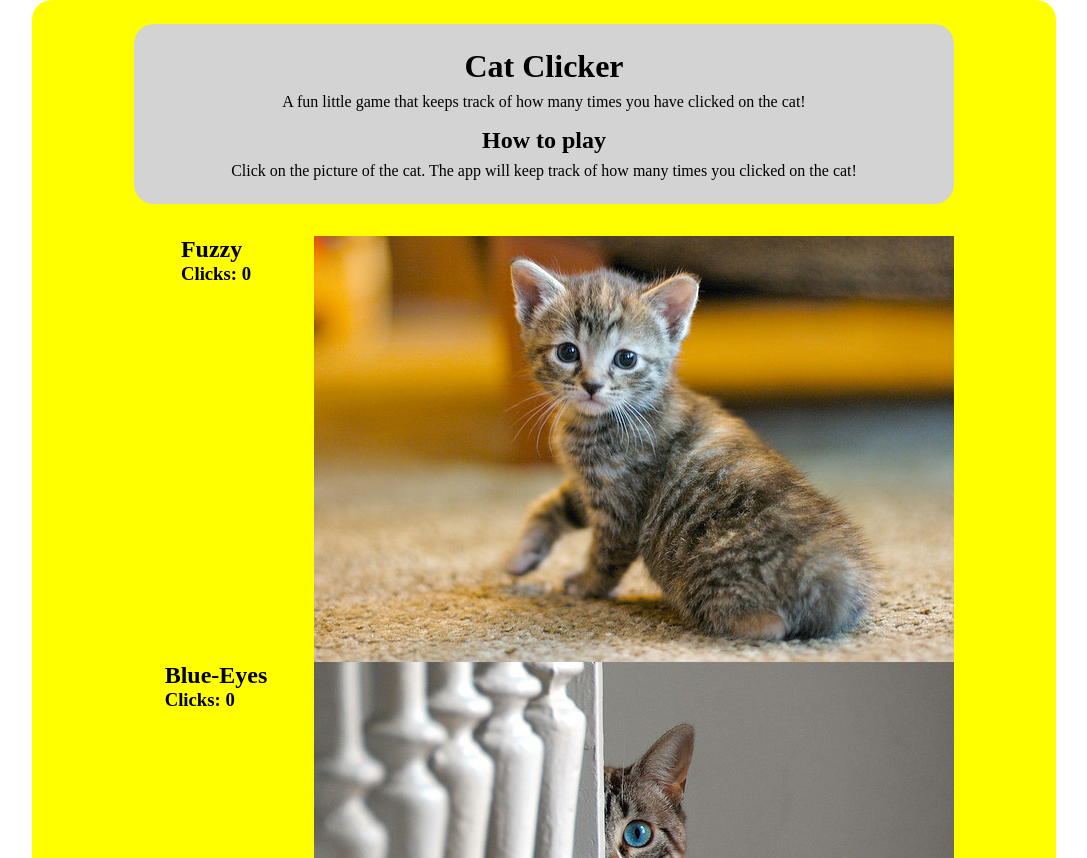
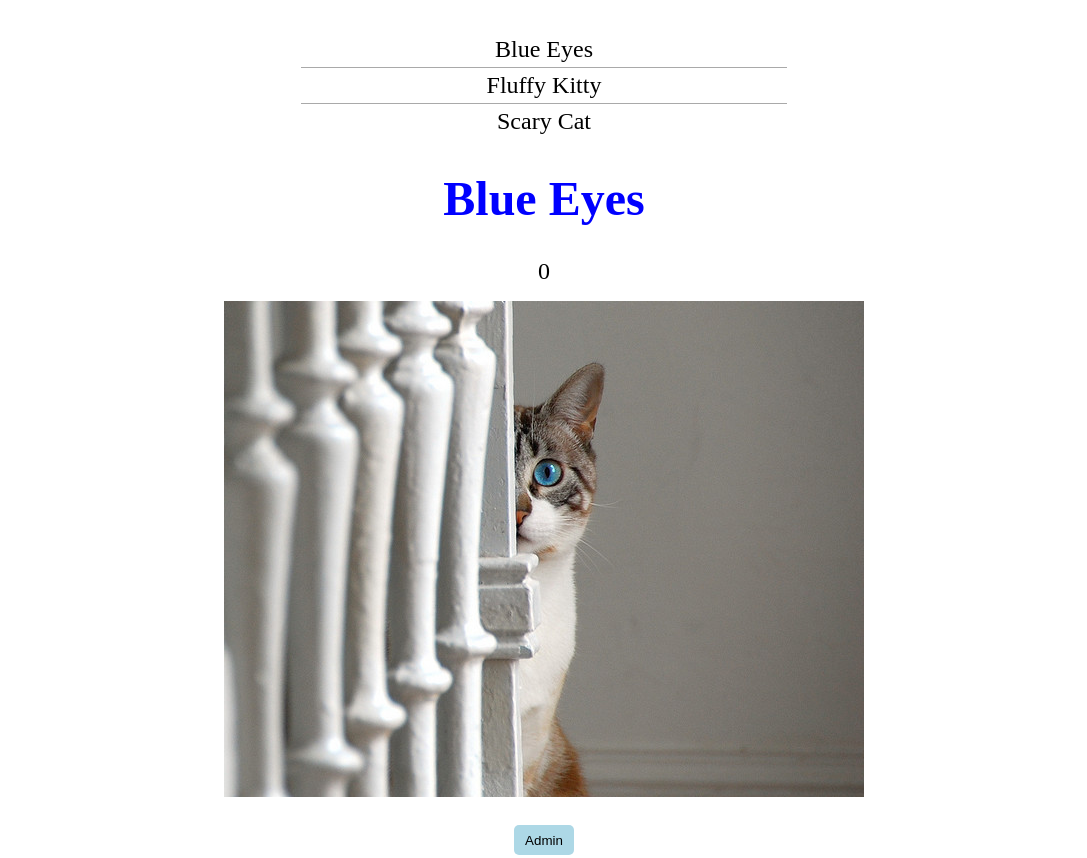
Before and after one commit to DavidHoffman80/CatClicker, a website: page Source/index.html in a window 1280 px wide. Shown: the top 858 px of the page, without its empty margins (96-1183 px from the left). Drawn offline with nearby package versions, Linux system fonts and the light colour scheme; files that its build step writes are made by us from their sources.

Commit message:
Final product using MOV concept

```diff
--- a/Source/index.html
+++ b/Source/index.html
@@ -8,22 +8,24 @@
   <title>Cat Clicker</title>
 </head>
 <body>
-
-  <div class="card-cont">
-    <header class="header">
-      <h1 class="app-title">Cat Clicker</h1>
-      <p class="app-info">
-        A fun little game that keeps track of how many times you have clicked on the cat!
-      </p>
-      <h2 class="game-info-title">How to play</h2>
-      <p class="game-info">
-        Click on the picture of the cat. The app will keep track of how many times you clicked on the cat!
-      </p>
-    </header>
-    <section class="click-info-cont"></section>
+  <ul id="cat-list"></ul>
+  <div id="cat">
+    <h1 id="cat-name"></h2>
+    <div id="cat-count"></div>
+    <img src="" alt="A picture of a cute cat" id="cat-img">
+  </div>
+  <div id="admin-area">
+    <button id="admin">Admin</button>
+    <form id="update-pic-info">
+      <label for="pic-name">Picture Name:</label>
+      <input type="text" name="pic_name" id="pic-name">
+      <label for="click-count">Click Count:</label>
+      <input type="text" name="click_count" id="click-count">
+      <button type="submit" id="saveBtn">Save</button>
+      <button type="reset" id="cancelBtn">Cancel</button>
+    </form>
   </div>
 
-  <script src="https://code.jquery.com/jquery-3.3.1.min.js" integrity="sha256-FgpCb/KJQlLNfOu91ta32o/NMZxltwRo8QtmkMRdAu8=" crossorigin="anonymous"></script>
   <script src="js/main.js"></script>
 
 </body>
--- a/Source/js/js.js
+++ /dev/null
@@ -1,64 +0,0 @@
-'use strict';
-
-(function() {
-
-
-
-  let pics = [
-    {
-      file: 'images/kitty.jpg',
-      name: 'Fuzzy',
-      clicks: 0
-    },
-    {
-      file: 'images/blueeyes.jpg',
-      name: 'Blue-Eyes',
-      clicks: 0
-    }
-  ];
-
-  let catPicNameParent = document.querySelector('.click-info-cont');
-
-  pics.forEach(function(ele, index) {
-
-    catPicNameGenerator(ele);
-
-    catPicGenerator(ele);
-
-    picEventListener(ele);
-  });
-
-  function catPicNameGenerator(ele, index) {
-    let currentPos = index + 1;
-    let catPicNameCont = document.createElement('div');
-    catPicNameCont.classList.add(`set${currentPos}`);
-    let catPicName = document.createElement('h2');
-    catPicName.classList.add(`${ele.name}-heading`);
-    catPicName.textContent = ele.name;
-    catPicNameCont.appendChild(catPicName);
-    let catClickTracker = document.createElement('h3');
-    catClickTracker.classList.add(`${ele.name}-click-tracker`);
-    catClickTracker.innerHTML = `Clicks: <span class="${ele.name}-click-count">${ele.clicks}</span>`;
-    catPicNameCont.appendChild(catClickTracker);
-    catPicNameParent.appendChild(catPicNameCont);
-  }
-
-  function catPicGenerator(ele) {
-    let newCatPic = document.createElement('img');
-    newCatPic.src = ele.file;
-    newCatPic.classList.add(ele.name);
-    catPicNameParent.appendChild(newCatPic);
-  }
-
-  function picEventListener(ele) {
-    let targetElement = document.querySelector(`.${ele.name}`);
-    targetElement.addEventListener('click', (function(eleCopy) {
-      return function() {
-        eleCopy.clicks +=1;
-        let targetH3 = document.querySelector(`.${eleCopy.name}-click-count`);
-        targetH3.textContent = eleCopy.clicks;
-      }
-    })(ele));
-  }
-
-})();
--- /dev/null
+++ b/Source/js/main.js
@@ -0,0 +1,224 @@
+//lets start from scratch
+
+let model = {
+  currentCat: null,
+  cats: [
+    {
+      clickCount: 0,
+      name: 'Blue Eyes',
+      imgSrc: 'images/blueeyes.jpg'
+    },
+    {
+      clickCount: 0,
+      name: 'Fluffy Kitty',
+      imgSrc: 'images/kitty.jpg'
+    },
+    {
+      clickCount: 0,
+      name: 'Scary Cat',
+      imgSrc: 'images/scarycat.jpg'
+    },
+  ],
+  // should we show the admin area?
+  showHideAdmin: false
+};
+
+let octopus = {
+  init: function() {
+    // Set our currcent cat to the first on in the list
+    model.currentCat = model.cats[0];
+
+    // Tell our views to initialize
+    catListView.init();
+    catView.init();
+    adminView.init();
+  },
+
+  getCurrentCat: function() {
+    return model.currentCat;
+  },
+
+  getCats: function() {
+    return model.cats;
+  },
+
+  // Set the currently selected cat to the object passed in
+  setCurrentCat: function(cat) {
+    model.currentCat = cat;
+  },
+
+  // Incerments the counter for the currently selected cat
+  incrementCounter: function() {
+    model.currentCat.clickCount++;
+    catView.render();
+    this.showOrHideAdminArea();
+  },
+
+  // this function is called when we clicked on the admin, save or cancel buttons
+  showOrHideAdmin: function() {
+    // we clicked on a button should we show the admin area
+    if(model.showHideAdmin === false) {
+      model.showHideAdmin = true;
+      this.showOrHideAdminArea();
+    } else { // we are saving data or canceling so hide the admin area
+      model.showHideAdmin = false;
+      this.showOrHideAdminArea();
+    }
+  },
+
+  // this function calls the correct render or hiding function for the admin area
+  showOrHideAdminArea: function() {
+    // if true render the admin area
+    if(model.showHideAdmin === true) {
+      adminView.render();
+    } else { // if false hide the admin area
+      adminView.hideAdminArea();
+    }
+  },
+
+  // updates the model with any new user input for the selected photo
+  updateModel: function(name, clickCount) {
+    // current cat
+    let currentCat = octopus.getCurrentCat();
+    // array of cats
+    let cats = octopus.getCats();
+    // loop through the array of cats if the current cat name matches the
+    // loop iteration name
+    for(let i = 0; i < cats.length; i++) {
+      if(currentCat.name === cats[i].name) {
+        // update the array with the user input cat
+        // name and click count
+        model.cats[i].name = name;
+        model.cats[i].clickCount = clickCount;
+        model.currentCat.name = name;
+        model.currentCat.clickCount = clickCount;
+        // update the catView
+        catView.init();
+        // update the catListView
+        catListView.render();
+      }
+    };
+    // call the function to hide the admin area
+    this.showOrHideAdmin();
+  }
+};
+
+let adminView = {
+  init: function() {
+    // Store pointers to the DOM for easy access
+    this.form = document.getElementById('update-pic-info');
+    this.adminBtn = document.getElementById('admin');
+    this.saveBtn = document.getElementById('saveBtn');
+    this.cancelBtn = document.getElementById('cancelBtn');
+    this.picName = document.getElementById('pic-name');
+    this.picClickCount = document.getElementById('click-count');
+
+    // On click, run the function to show the admin area
+    this.adminBtn.addEventListener('click', function() {
+      octopus.showOrHideAdmin();
+    });
+
+    // On click, prevent default behavior, grab the values of the
+    // input fields and call the updateModel function with the
+    // values in the input fields
+    this.saveBtn.addEventListener('click', function(e) {
+      e.preventDefault();
+      let newName = document.getElementById('pic-name').value;
+      let newCC = document.getElementById('click-count').value;
+      octopus.updateModel(newName, newCC);
+    });
+
+    // On click, run the showOrHideAdmin function to hide the
+    // admin area
+    this.cancelBtn.addEventListener('click', function() {
+      octopus.showOrHideAdmin();
+    });
+  },
+
+  // render the admin area
+  render: function() {
+    // hide the admin button
+    this.adminBtn.style.display = 'none';
+    // show the form
+    this.form.style.display = 'block';
+    // set the default values of the input fields
+    this.picName.value = model.currentCat.name;
+    this.picClickCount.value = model.currentCat.clickCount;
+  },
+
+  // Hide the admin area
+  hideAdminArea: function() {
+    // hide the form
+    this.form.style.display = 'none';
+    // make the admin button visible again
+    this.adminBtn.style.display = 'block';
+  }
+};
+
+let catView = {
+  init: function() {
+    // Store pointers to our DOM elements for easy access later
+    this.catElem = document.getElementById('cat');
+    this.catNameElem = document.getElementById('cat-name');
+    this.catImageElem = document.getElementById('cat-img');
+    this.countElem = document.getElementById('cat-count');
+
+    // On click, increment the current cat's counter
+    this.catImageElem.addEventListener('click', function(e) {
+      octopus.incrementCounter();
+    });
+
+    // Render this view (update the DOM elements with the right values)
+    this.render();
+  },
+
+  render: function() {
+    // Update the DOM elements with values from the current cat
+    let currentCat = octopus.getCurrentCat();
+    this.countElem.textContent = currentCat.clickCount;
+    this.catNameElem.textContent = currentCat.name;
+    this.catImageElem.src = currentCat.imgSrc;
+  }
+};
+
+let catListView = {
+  init: function() {
+    // Store the DOM element for easy access later
+    this.catListElem = document.getElementById('cat-list');
+
+    // Render this view (update the DOM elements with the correct values)
+    this.render();
+  },
+
+  render: function() {
+    // get the cats we'll be rendering from the octopus
+    let cats = octopus.getCats();
+
+    // Empty the cat list
+    this.catListElem.innerHTML = '';
+
+    // Loop over the cats
+    for(let i = 0; i < cats.length; i++) {
+      // This is the cat we're currently looping over
+      let cat = cats[i];
+
+      // Make a new cat list item and set its text
+      let elem = document.createElement('li');
+      elem.textContent = cat.name;
+
+      // On click, set CurrentCat and render the catView
+      // (this uses our closure-in-a-loop trick)
+      elem.addEventListener('click', (function(cat) {
+        return function() {
+          octopus.setCurrentCat(cat);
+          catView.render();
+        }
+      })(cat));
+
+      // Finally, add the element to the list
+      this.catListElem.appendChild(elem);
+    };
+  }
+};
+
+octopus.init();
--- a/Source/sass/styles.scss
+++ b/Source/sass/styles.scss
@@ -1,72 +1,68 @@
-// CSS resets
-* {
-  box-sizing: border-box;
+body {
+  padding: 2rem;
+  margin: 0;
+  text-align: center;
 }
 
-h1, h2, h3, h4, h5, h6 {
-  margin: 0;
+#cat-list {
+  width: 40%;
+  list-style: none;
+  margin: 0 auto;
   padding: 0;
+  font-size: 1.5rem;
 }
 
-p {
-  margin: 0;
-  padding: 0;
+#cat-list li {
+  padding: .25rem 0;
+  border-bottom: 1px darkgray solid;
 }
 
-body {
-  background: white;
-  margin: 0;
-  padding: 0;
+#cat-list li:last-child {
+  border-bottom: none;
 }
 
-.card-cont {
-  width: 80%;
-  padding-top: 1.5rem;
-  margin: 0 auto;
-  border-radius: 20px;
-  background: yellow;
+#cat-list li:hover {
+  cursor: pointer;
+}
+
+#cat-name {
+  font-size: 3rem;
+  color: blue;
+}
+
+#cat-count {
+  font-size: 1.5rem;
+  margin-bottom: 1rem;
+}
+
+#cat {
+  margin-bottom: 1.5rem;
+}
+
+#admin {
+  width: 60px;
+  height: 30px;
+  display: block;
+  margin: 1rem auto;
+  border-radius: 5px;
+  border: none;
+  background: lightblue;
   color: black;
 }
 
-.header {
-  width: 80%;
-  margin: 0 auto;
-  padding: 1.5rem 1rem;
-  border-radius: 20px;
-  background: lightgray;
-  text-align: center;
+#admin:hover {
+  cursor: pointer;
 }
 
-.header h1, .header h2 {
-  padding: 0 0 .5rem 0;
+#admin-area form {
+  display: none;
 }
 
-.header h2 {
-  padding-top: 1rem;
+#admin-area form input {
+  display: block;
+  margin: 0 auto;
 }
 
-.click-info-cont {
-  width: 80%;
-  margin: 0 auto;
-  padding-top: 2rem;
-  display: grid;
-  grid-template-columns: repeat(2, 1fr);
-  grid-column-gap: 1rem;
-  justify-items: center;
+#saveBtn, #cancelBtn {
+  margin-top: 1rem;
 }
-
-.cat-pic-cont {
-  width: 80%;
-  margin: 0 auto;
-  text-align: center;
-  padding: 1rem 0;
-  display: grid;
-  grid-template-columns: repeat(2, 1fr);
-  grid-column-gap: 1rem;
-  align-items: center;
-}
-
-.cat-pic-cont img {
-  width: 100%;
-  border-radius: 20px;
-}
```
Also changed, not shown: Source/images/scarycat.jpg (added).
